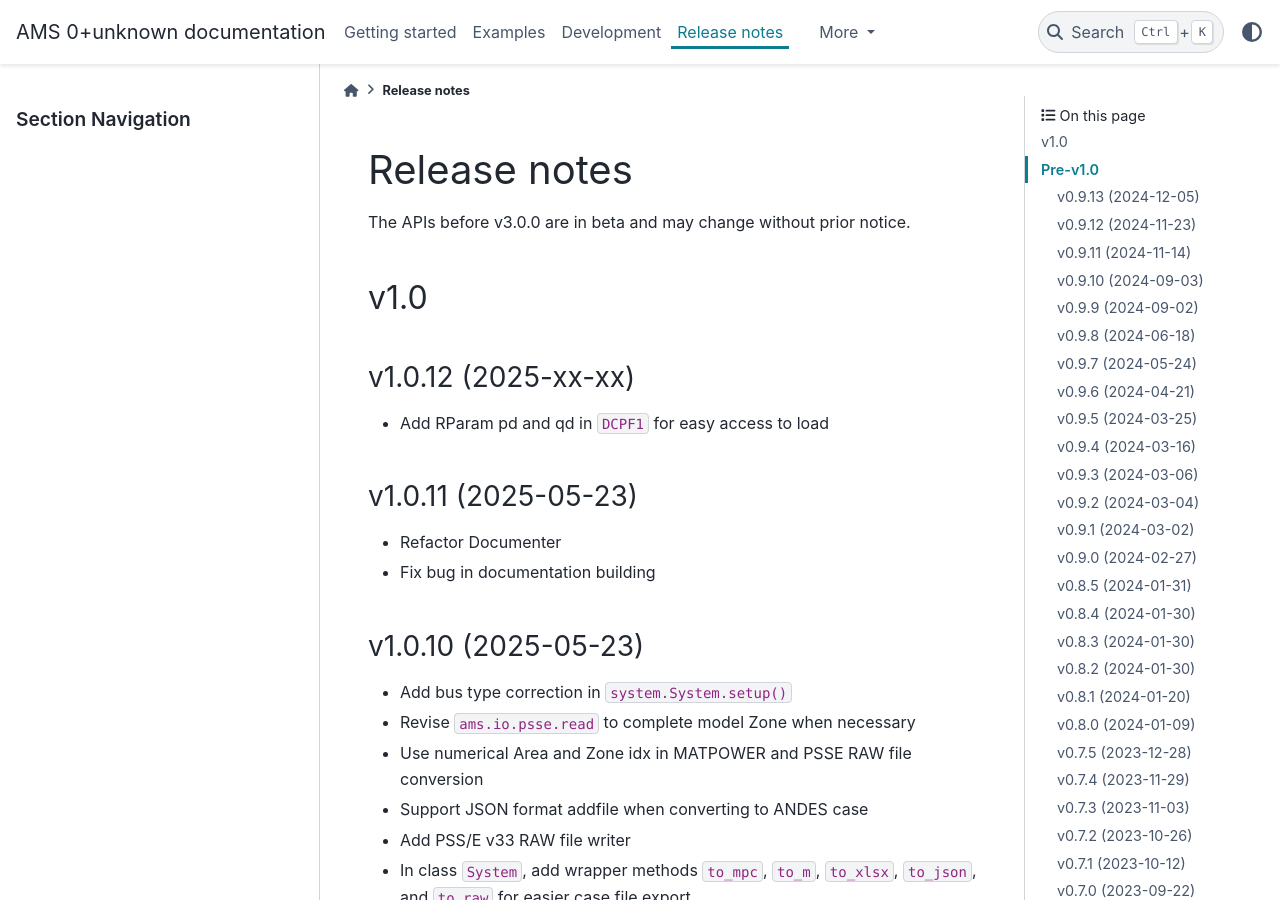
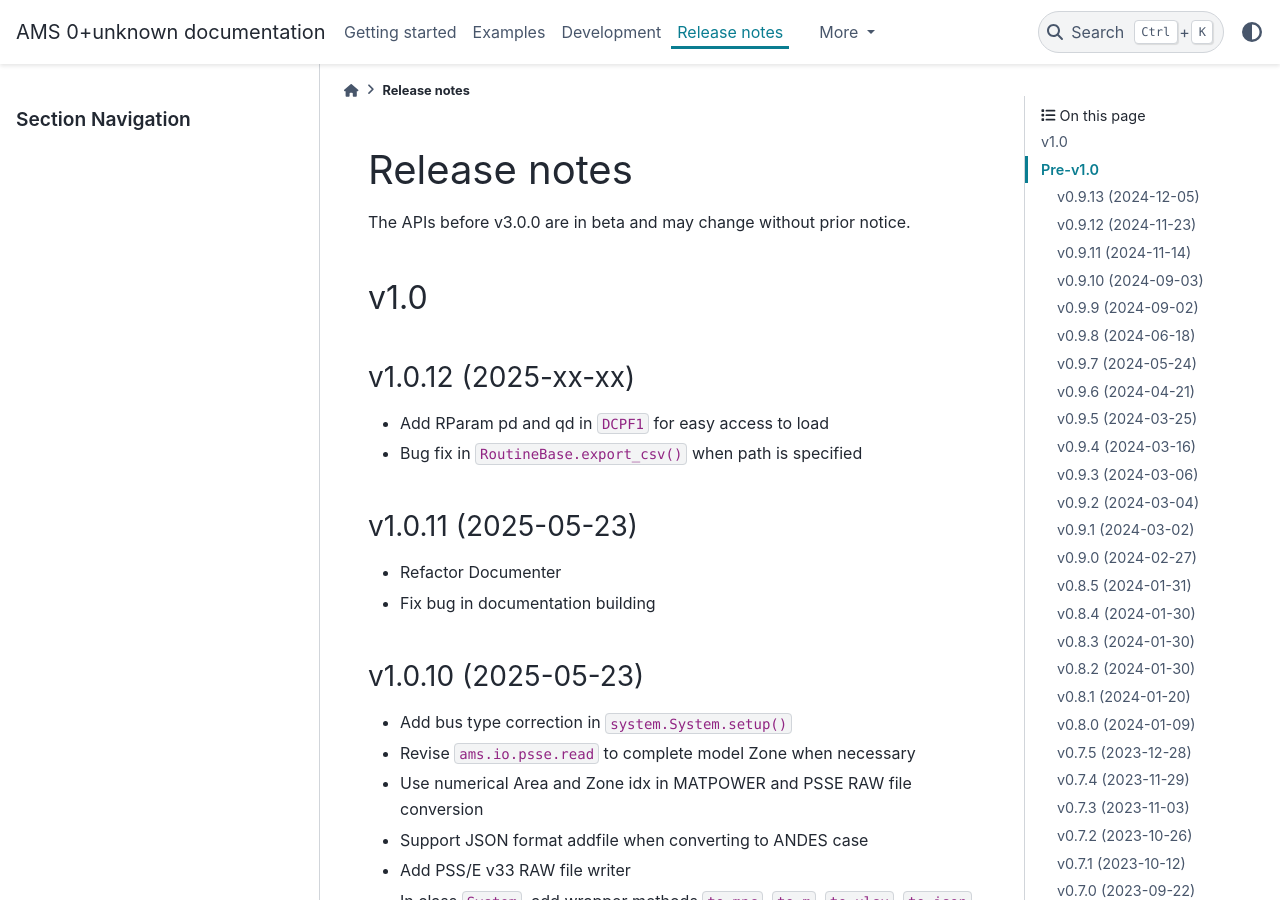
Before and after one commit to CURENT/ams, a Sphinx documentation site: the page built from docs/source/release-notes.rst, in a window 1280 px wide and 900 px high. Built offline with Sphinx 7.4.7 and the PyData theme 0.15.4, drawn with Linux system fonts in a browser that asks for light colours; pages that are not in the unit, such as notebooks, are missing from menus.

Commit message:
Update release-notes

```diff
--- a/docs/source/release-notes.rst
+++ b/docs/source/release-notes.rst
@@ -13,6 +13,7 @@
 ----------------------
 
 - Add RParam pd and qd in ``DCPF1`` for easy access to load
+- Bug fix in ``RoutineBase.export_csv()`` when path is specified
 
 v1.0.11 (2025-05-23)
 ----------------------
```
